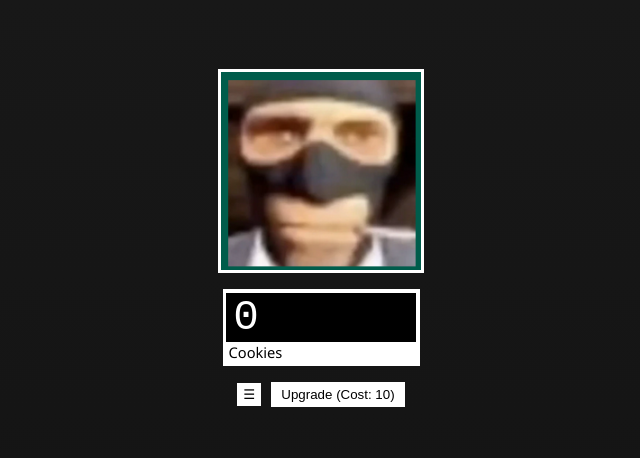
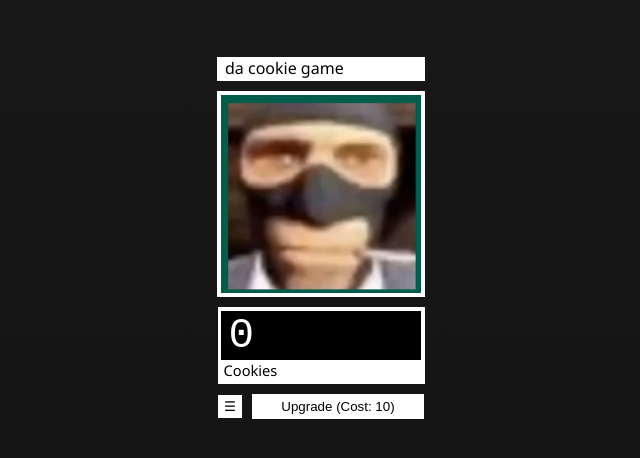
Before and after one commit to karakha/clickspy, a plain HTML site: page index.html in a window 1280 px wide. Shown: the whole page, without its empty margins (319-959 px from the left). Drawn offline with Linux system fonts and the light colour scheme.

Commit message:
MORE STYLING YAYYYYYY

```diff
--- a/fancy.css
+++ b/fancy.css
@@ -119,13 +119,11 @@ button {
     align-items: center;
     background-color: white;
     color: black;
-    border-left: 4px solid white;
-    border-top: 4px solid white;
-    border-bottom: 4px solid white;
-    border-right: 4px solid white;
+    border: 4px solid white;
     text-align: left;
     padding: 0 2px;
-    min-width: 185px;
+    min-width: 195px;
+    margin: 10px;
 }
 
 #cookieCount {
@@ -144,11 +142,13 @@ button {
     height: 200px;
     border: none;
     cursor: pointer;
-    border: 3px solid white;
+    border: 4px solid white;
     display: block;
+    transition: ease-in-out 0.15s;
 }
 #cookieButton:hover {
-    border: 3px solid black;
+    border: 10px solid white;
+    transition: ease-in-out 0.15s;
 }
 
 #cookieLabel {
@@ -196,3 +196,13 @@ button {
     font-size: 14px; /* Same font size as desktop version */
     animation: fadeIn 0.25s ease-out forwards, fadeOut 0.25s ease-in 3s forwards;
 }
+.titlebar {
+    width: 192px;
+    background-color: white;
+    color: black;
+    padding: 0 8px 2px 8px;
+    margin-bottom: 10px;
+}
+#upgradeButton {
+    width: 172px;
+}
--- a/index.html
+++ b/index.html
@@ -10,6 +10,9 @@
 <body>
 
     <div id="game">
+        <div class="titlebar">
+            <span> da cookie game</span>
+        </div>
         <!-- Cookie button (image) -->
         <img id="cookieButton" src="button.png" alt="Cookie Button">
 
```
